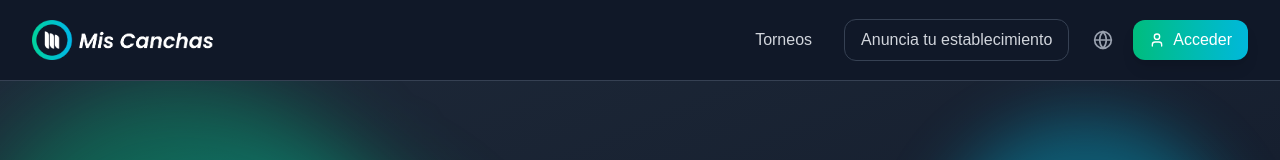
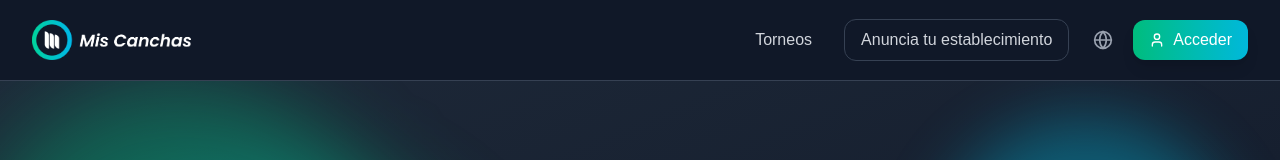
Before and after one commit to esquivelfacundo/sports-booking-platform, a Next.js app: page / in a window 1280 px wide. Shown: the top 160 px of the page. Built offline with nearby package versions, Linux system fonts and the light colour scheme; no server answers.

Commit message:
update: switch to logo-2.png
- Update Header component to use logo-2.png instead of logo-1.png
- New logo version uploaded to assets directory

```diff
--- a/src/components/Header.tsx
+++ b/src/components/Header.tsx
@@ -51,7 +51,7 @@ const Header = ({ onLoginClick }: HeaderProps) => {
           {/* Logo */}
           <Link href="/" className="flex items-center">
             <img
-              src="/assets/logo-1.png"
+              src="/assets/logo-2.png"
               alt="Mis Canchas"
               className="h-10 w-auto"
             />
```
Also changed, not shown: public/assets/logo-2.png (added).
